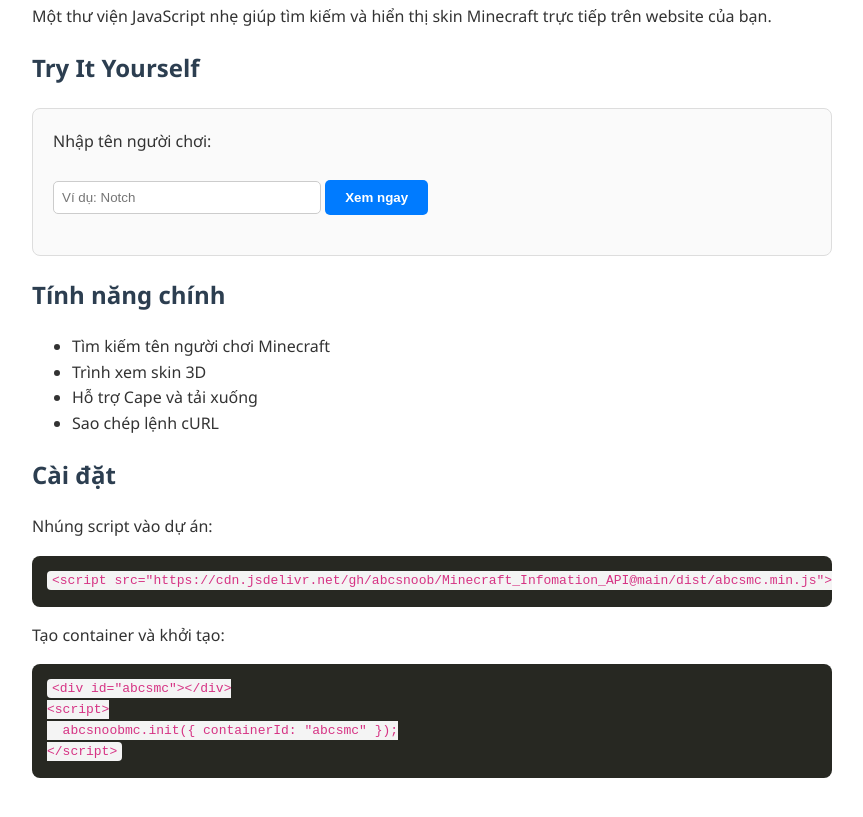
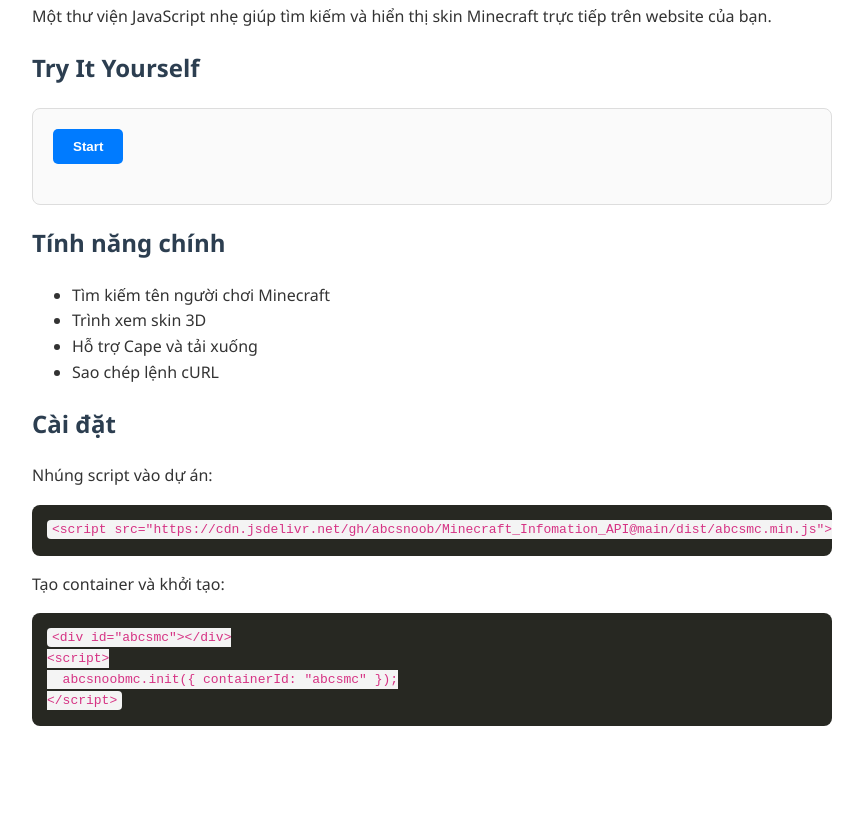
Before and after one commit to abcsnoob/Minecraft_Infomation_API, a website: page index.html in a window 1280 px wide. Shown: the part 109-926 px from the top of the page, without its empty margins (208-1071 px from the left). After the commit the page ends 875 px from the top, so only its background shows below. Drawn offline with Linux system fonts and the light colour scheme.

Commit message:
Update index.html

```diff
--- a/index.html
+++ b/index.html
@@ -22,9 +22,8 @@
 
     <h2>Try It Yourself</h2>
     <div class="box">
-        <label for="username">Nhập tên người chơi:</label><br><br>
-        <input type="text" id="username" placeholder="Ví dụ: Notch">
-        <button class="btn-try" onclick="loadSkin()">Xem ngay</button>
+
+        <button class="btn-try" onclick="loadSkin()">Start</button>
 
         <div id="abcsmc" style="margin-top: 20px;"></div>
     </div>
```
